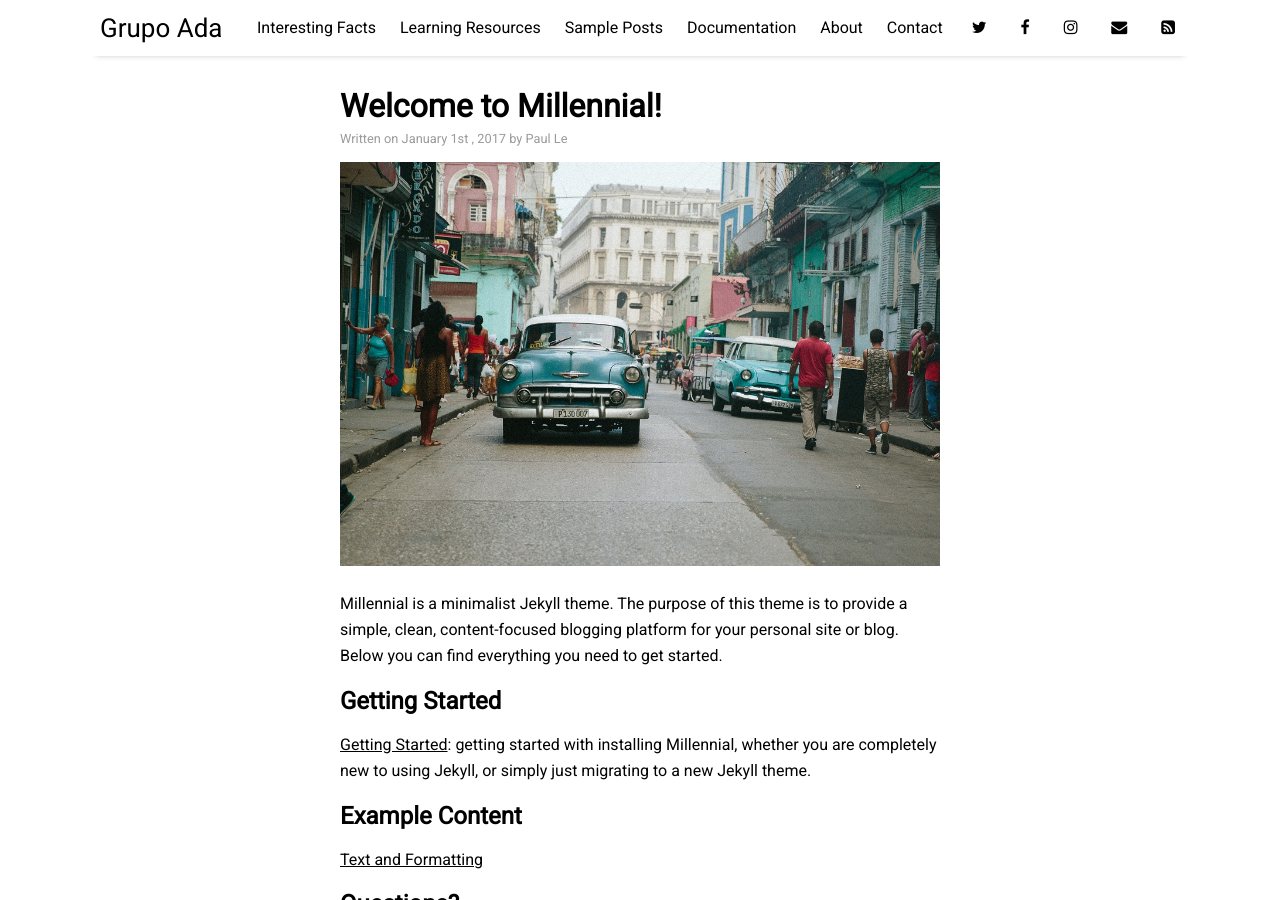
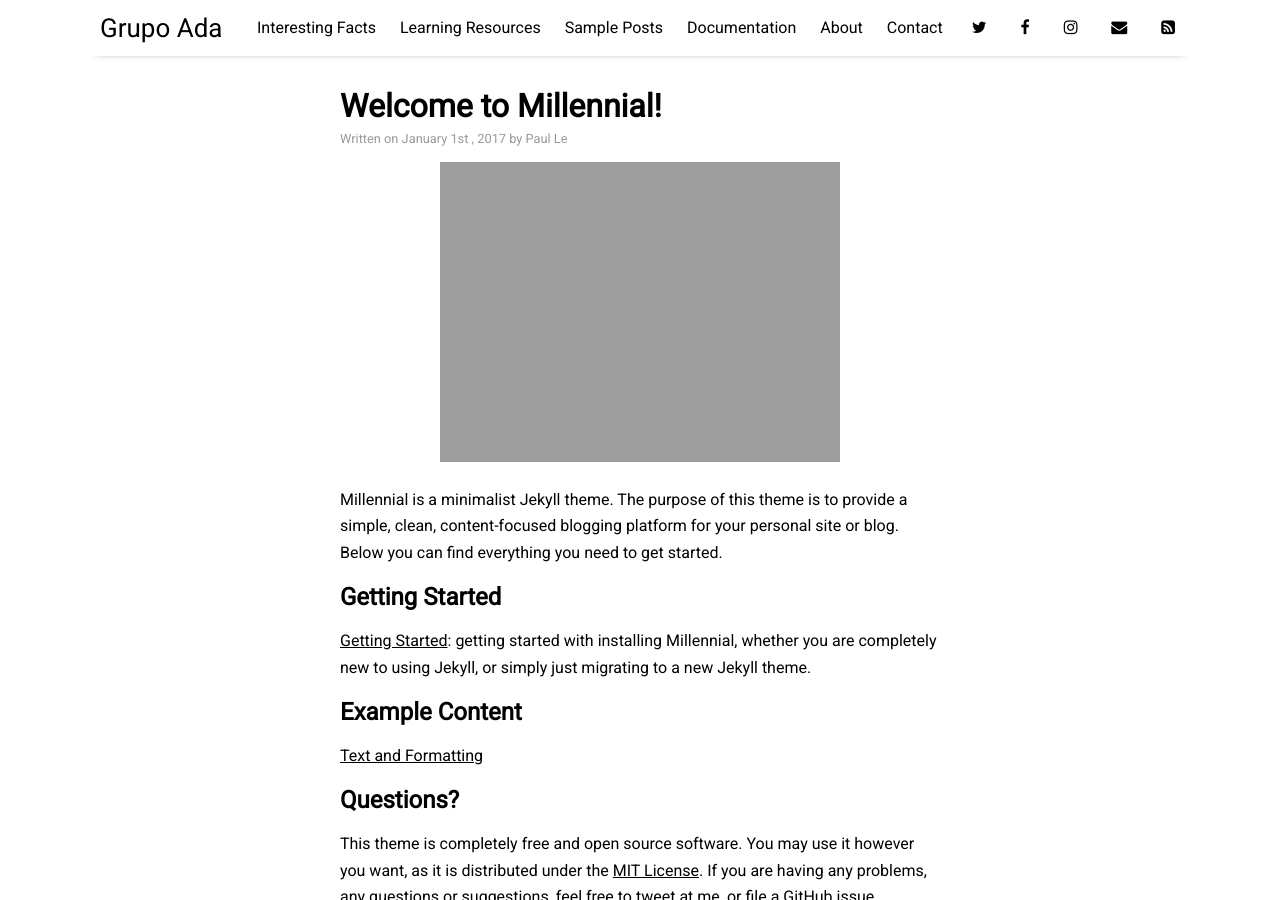
Before and after one commit to seidikun/ada.github.io, a Jekyll site: the page built from _posts/2017-01-01-welcome-to-millennial.md, in a window 1280 px wide and 900 px high. Built offline with Jekyll 4.4.1, drawn with Linux system fonts in a browser that asks for light colours; nearby versions of some CDN libraries.

Commit message:
Update 2017-01-01-welcome-to-millennial.md

```diff
--- a/_posts/2017-01-01-welcome-to-millennial.md
+++ b/_posts/2017-01-01-welcome-to-millennial.md
@@ -4,7 +4,7 @@ title: "Welcome to Millennial!"
 author: "Paul Le"
 categories: documentation
 tags: [documentation,sample]
-image: cuba-1.jpg
+image: ada_logo.png
 ---
 
 Millennial is a minimalist Jekyll theme. The purpose of this theme is to provide a simple, clean, content-focused blogging platform for your personal site or blog. Below you can find everything you need to get started.
```
